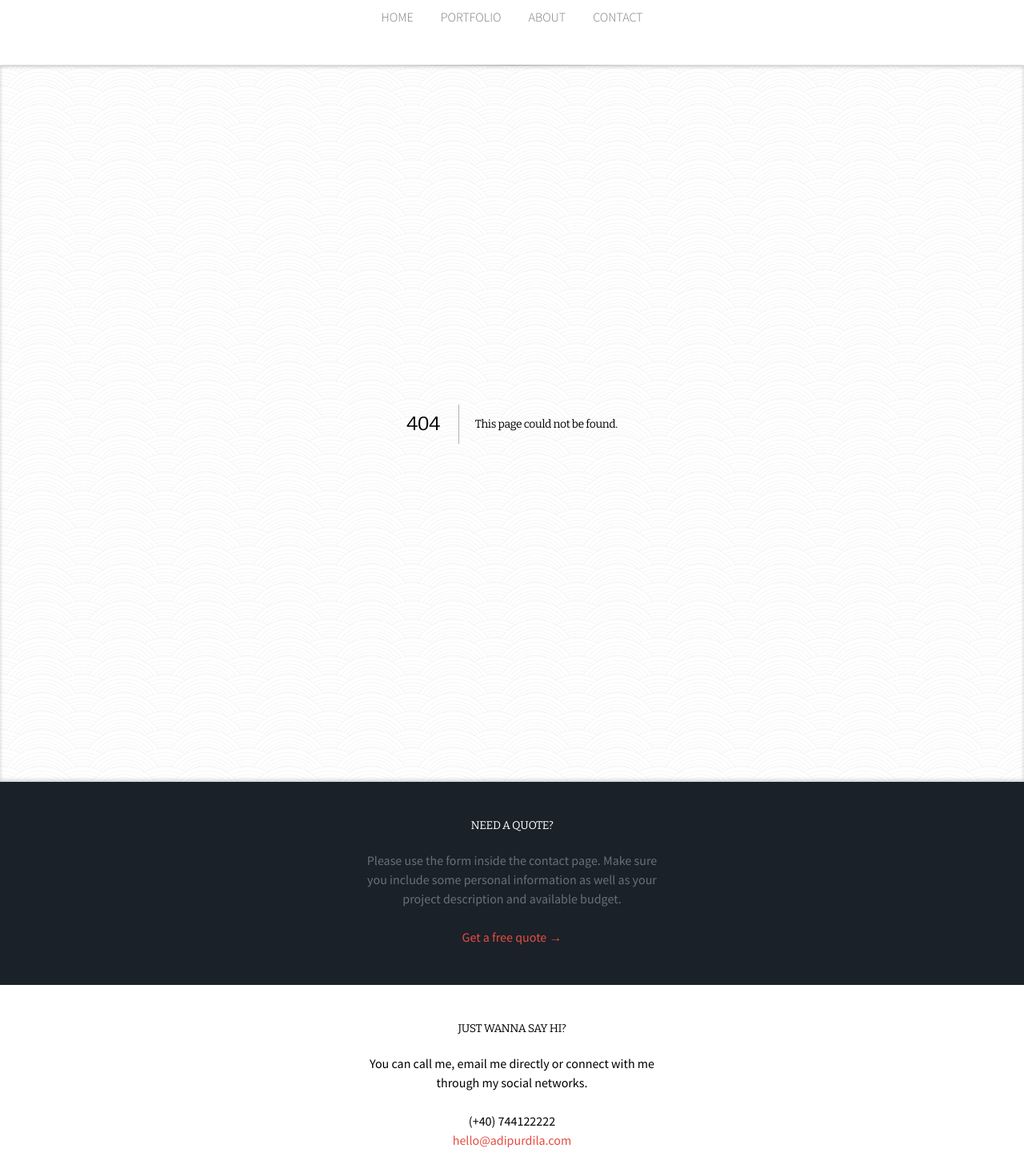
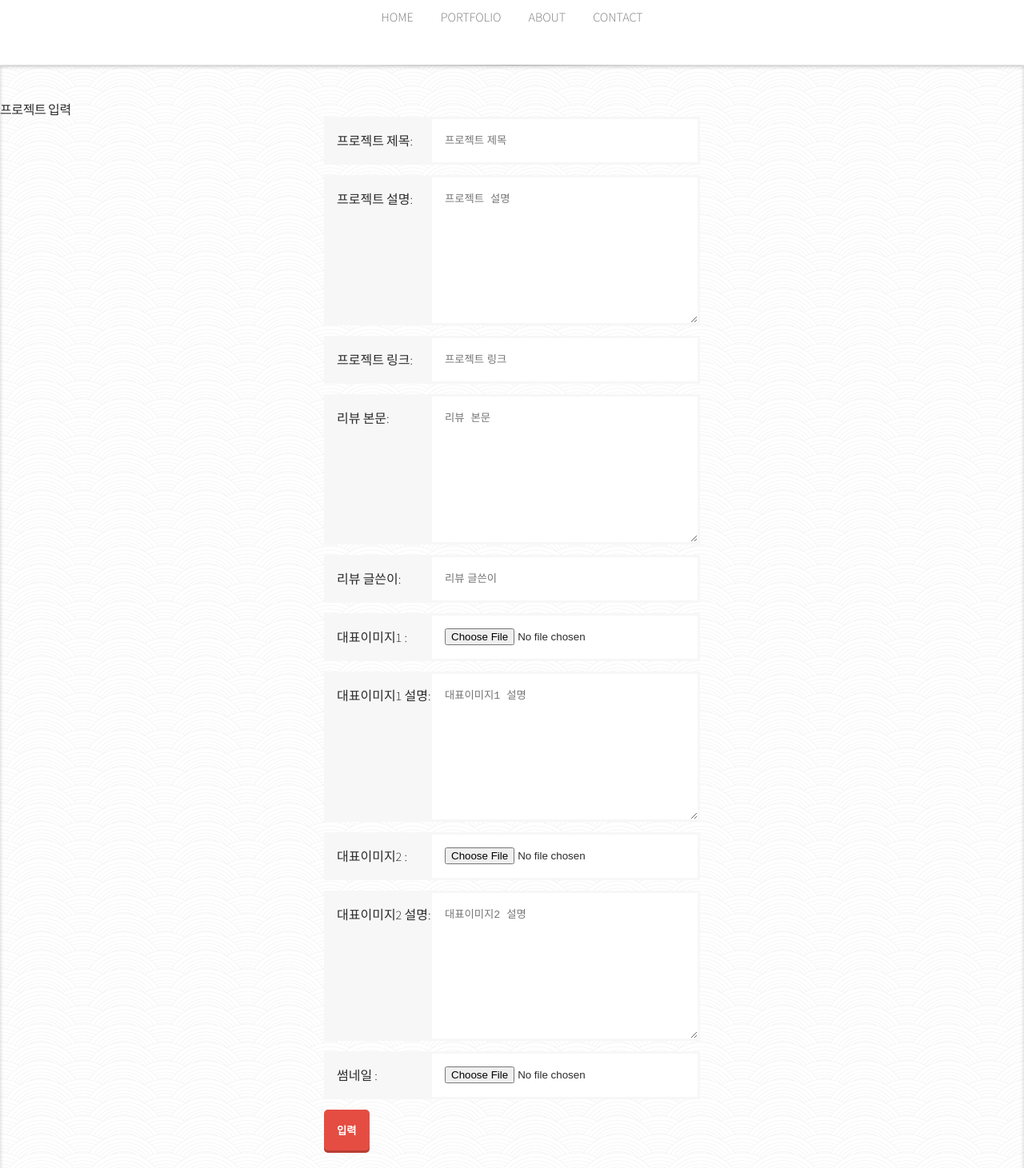
Before and after one commit to KimDuHyun-web/minimal-portfolio_supabase, a Next.js app: page /insert in a window 1280 px wide. Before the commit this address had no page. Shown: the part 140-1601 px from the top of the page at 80% size. Built offline with nearby package versions, Linux system fonts and the light colour scheme.

Commit message:
feat : insert 페이지 생성

```diff
--- /dev/null
+++ b/src/app/insert/page.js
@@ -0,0 +1,54 @@
+export default function Insert() {
+  return (
+    <>
+      <h2 className="text-center">프로젝트 입력</h2>
+      <div className="contact_form">
+        <form action="">
+          <p className="field">
+            <label htmlFor="title">프로젝트 제목:</label>
+            <input type="text" id="title" placeholder="프로젝트 제목" />
+          </p>
+          <p className="field">
+            <label htmlFor="content">프로젝트 설명:</label>
+            <textarea name="content" id="content" cols="30" rows="10" placeholder="프로젝트 설명"></textarea>
+          </p>
+          <p className="field">
+            <label htmlFor="url">프로젝트 링크:</label>
+            <input type="url" id="url" placeholder="프로젝트 링크" />
+          </p>
+          <p className="field">
+            <label htmlFor="reiview">리뷰 본문:</label>
+            <textarea name="review" id="reiview" cols="30" rows="10" placeholder="리뷰 본문"></textarea>
+          </p>
+          <p className="field">
+            <label htmlFor="reviewer">리뷰 글쓴이:</label>
+            <input type="text" id="reviewer" placeholder="리뷰 글쓴이" />
+          </p>
+          <p className="field">
+            <label htmlFor="rep1_img">대표이미지1 :</label>
+            <input type="file" accept="image/*" id="rep1_img" name="rep1_img"/>
+          </p>
+          <p className="field">
+            <label htmlFor="rep1_desc">대표이미지1 설명:</label>
+            <textarea name="rep1_desc" id="rep1_desc" cols="30" rows="10" placeholder="대표이미지1 설명"></textarea>
+          </p>
+          <p className="field">
+            <label htmlFor="rep2_img">대표이미지2 :</label>
+            <input type="file" accept="image/*" id="rep2_img" name="rep2_img"/>
+          </p>
+          <p className="field">
+            <label htmlFor="rep2_desc">대표이미지2 설명:</label>
+            <textarea name="rep2_desc" id="rep2_desc" cols="30" rows="10" placeholder="대표이미지2 설명"></textarea>
+          </p>
+          <p className="field">
+            <label htmlFor="thumbnail">썸네일 :</label>
+            <input type="file" accept="image/*" id="thumbnail" name="thumbnail"/>
+          </p>
+          <p className="submit">
+            <input type="submit" className="primary-btn" value="입력" />
+          </p>
+        </form>
+      </div>
+    </>
+  )
+}
--- a/src/app/layout.js
+++ b/src/app/layout.js
@@ -4,7 +4,7 @@
 import './common.css'
 import './default.css'
 import './responsive.css'
-
+import Link from "next/link";
 
 export const metadata = {
   title: "Minimal Portfolio",
@@ -16,13 +16,13 @@
     <html lang="en">
       <body>
         <header>
-          <h1 className="logo"><a href="">Minimal Portfolio Theme</a></h1>
+          <h1 className="logo"><Link href="/">Minimal Portfolio Theme</Link></h1>
           <nav>
             <ul>
-              <li><a href="index.html">Home</a></li>
-              <li><a href="portfolio.html">Portfolio</a></li>
-              <li><a href="about.html">About</a></li>
-              <li><a href="contact.html">Contact</a></li>
+              <li><Link href="/">Home</Link></li>
+              <li><Link href="/portfolio">Portfolio</Link></li>
+              <li><Link href="/about">About</Link></li>
+              <li><Link href="/contact">Contact</Link></li>
             </ul>
           </nav>
         </header>
```
Also changed, not shown: src/app/about/page.js (added, +18 -0 lines), src/app/contact/page.js (added, +66 -0 lines), src/app/portfolio/page.js (added, +38 -0 lines).
